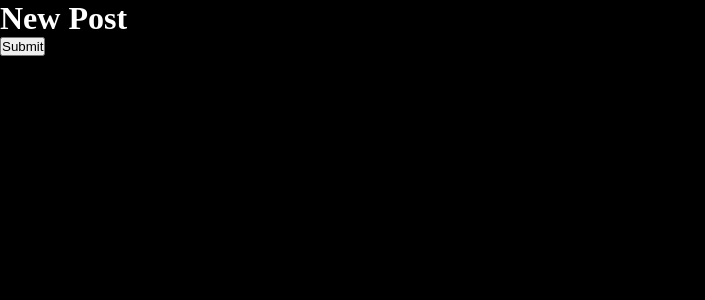
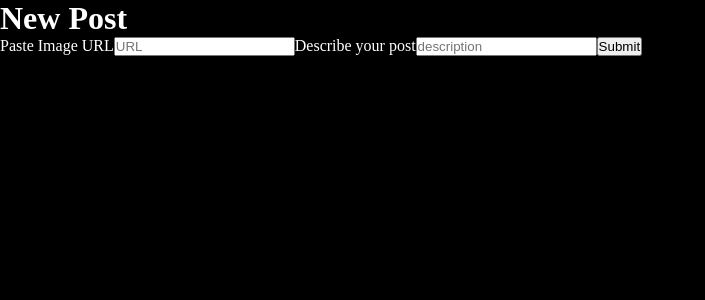
Before and after one commit to Therason/mvp, a Next.js app: page /newPost in a window 1280 px wide. Shown: the top 300 px of the page, without its empty margins (0-705 px from the left). Built offline with nearby package versions, Linux system fonts and the light colour scheme.

Commit message:
Went down a rabbit hole, gonne go the easy route for now

```diff
--- a/package.json
+++ b/package.json
@@ -16,6 +16,8 @@
     "bcryptjs": "^2.4.3",
     "eslint": "8.31.0",
     "eslint-config-next": "13.1.1",
+    "formidable": "^2.1.1",
+    "imgur": "^2.2.0",
     "mongodb": "^4.13.0",
     "next": "13.1.1",
     "next-auth": "^4.18.8",
--- a/pages/api/post.ts
+++ b/pages/api/post.ts
@@ -25,7 +25,6 @@ export default async function handler(
     res.status(401).json({ message: "ERROR: No session found" });
     return;
   }
-  console.log(session);
 
   // TODO: handle creating a new post
   res.status(200).json({ message: "Session valid" });
--- a/pages/newPost.tsx
+++ b/pages/newPost.tsx
@@ -1,31 +1,29 @@
+import { useRef } from "react";
+
 // page where users make posts
-// TODO: protect this route, maybe through middleware
+// TODO: Down the line, add image uploading instead of just pasting a link
 export default function NewPost() {
-  const handleSubmit = async () => {
-    try {
-      // should only work if user is authenticated
-      const res = await fetch('/api/post', {
-        method: 'POST',
-        body: JSON.stringify({ message: 'hello!!' }),
-        headers: {
-          'Content-Type': 'application/json',
-        }
-      });
-      const data = await res.json();
-      if (!res.ok) {
-        throw new Error(data.message || 'Error with POST');
-      }
-      console.log(data);
-    } catch(error) {
-      console.error(error)
-    }
+  const link = useRef<HTMLInputElement>(null);
+  const description = useRef<HTMLInputElement>(null);
+
+  const handleSubmit = async (e: React.MouseEvent<HTMLFormElement>) => {
+    e.preventDefault()
+
   }
 
   // TODO: setup submission form
   return (
     <>
       <h1>New Post</h1>
-      <button onClick={handleSubmit}>Submit</button>
+      <form onSubmit={handleSubmit}>
+        <label>Paste Image URL
+          <input type="text" ref={link} placeholder="URL"></input>
+        </label>
+        <label>Describe your post
+          <input type="text" ref={description} placeholder="description"></input>
+        </label>
+        <button type="submit">Submit</button>
+      </form>
     </>
   )
 }
--- a/process.d.ts
+++ b/process.d.ts
@@ -1,7 +1,5 @@
 declare namespace NodeJS {
   export interface ProcessEnv {
     NEXTAUTH_SECRET: string;
-    IMGUR_CLIENT: string;
-    IMGUR_SECRET: string;
   }
 }
```
Also changed, not shown: 2 other files (tests, documents, lock files or other folders).
